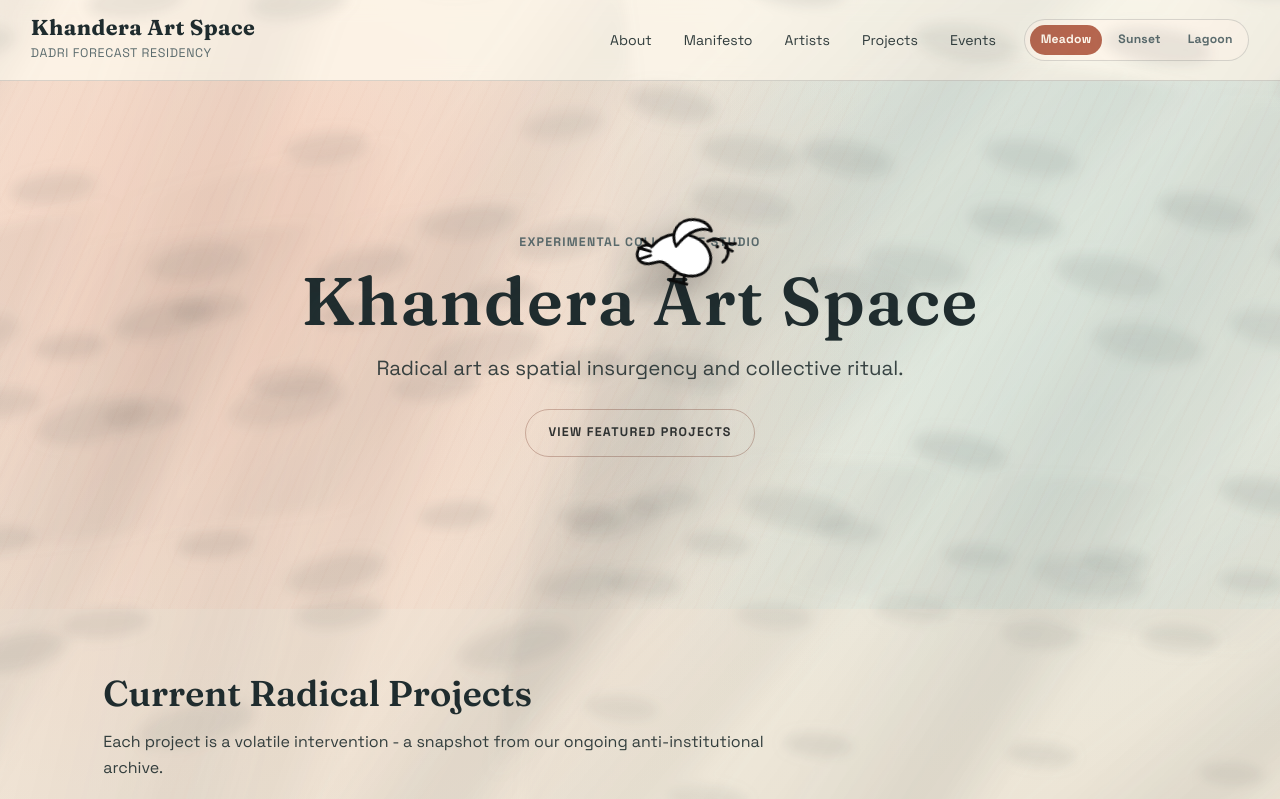
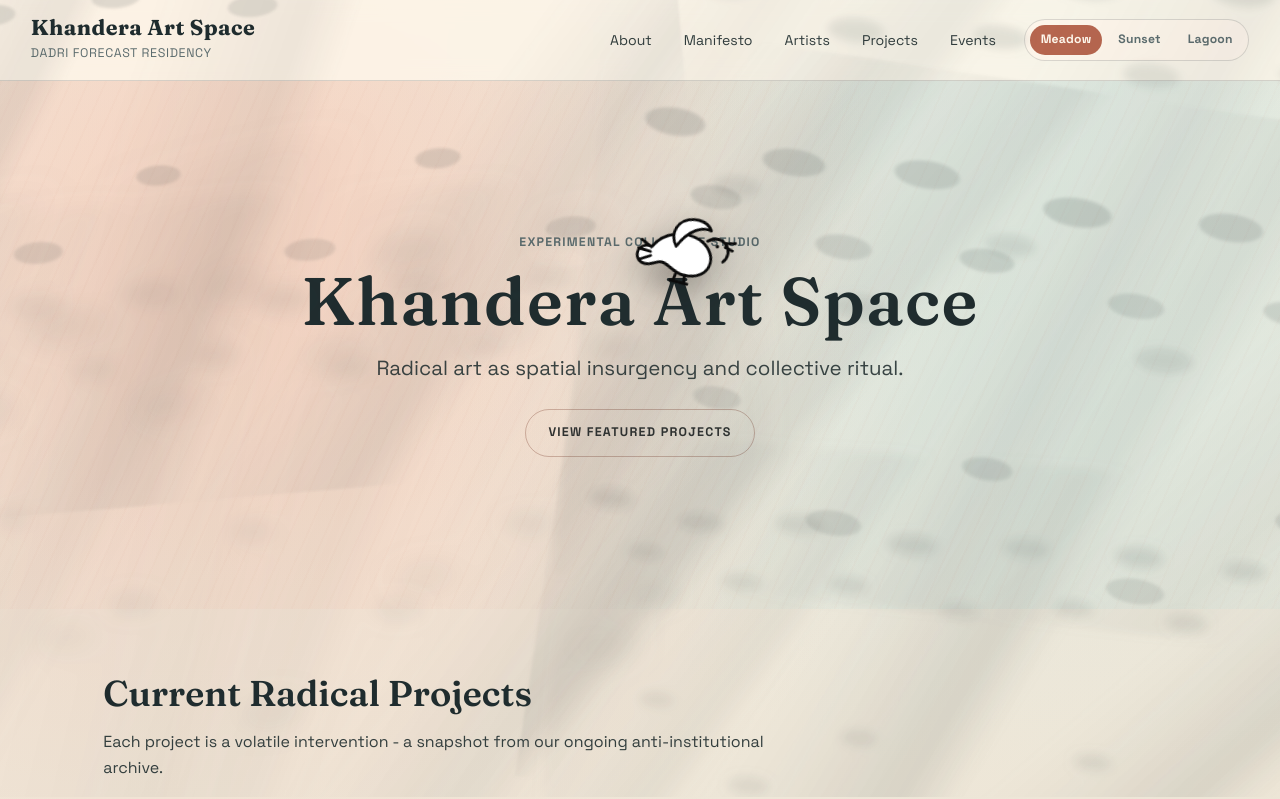
Before and after one commit to Anindyakafka/khandera_art_space_x_dadri_forecast, a SvelteKit app: page / in a window 1280 px wide. Shown: the top 799 px of the page. Built offline with nearby package versions, Linux system fonts and the light colour scheme.

Commit message:
push branch flowers leaves

```diff
--- a/src/routes/+layout.svelte
+++ b/src/routes/+layout.svelte
@@ -86,107 +86,138 @@
     pointer-events: none;
     z-index: 34;
     overflow: hidden;
+    animation: canopy-drift 12s ease-in-out infinite alternate;
   }
 
   .leaf {
     --base-rotate: 0deg;
     --base-scale: 1;
-    --leaf-opacity: 0.24;
+    --leaf-opacity: 0.22;
+    --leaf-blur: 4px;
+    --drift-x: 46px;
+    --drift-y: -26px;
+    --drift-rotate: 2.4deg;
     position: absolute;
     width: clamp(560px, 72vw, 1240px);
     aspect-ratio: 1.35 / 1;
     background:
-      radial-gradient(ellipse 7% 3.6% at 6% 13%, color-mix(in srgb, var(--text) 42%, transparent) 0 56%, transparent 64%),
-      radial-gradient(ellipse 8% 3.8% at 14% 24%, color-mix(in srgb, var(--text) 39%, transparent) 0 57%, transparent 65%),
-      radial-gradient(ellipse 7.2% 3.5% at 23% 16%, color-mix(in srgb, var(--text) 44%, transparent) 0 56%, transparent 64%),
-      radial-gradient(ellipse 8.2% 3.8% at 31% 28%, color-mix(in srgb, var(--text) 40%, transparent) 0 57%, transparent 65%),
-      radial-gradient(ellipse 7.5% 3.6% at 40% 12%, color-mix(in srgb, var(--text) 43%, transparent) 0 56%, transparent 64%),
-      radial-gradient(ellipse 8.4% 3.9% at 49% 25%, color-mix(in srgb, var(--text) 38%, transparent) 0 57%, transparent 65%),
-      radial-gradient(ellipse 7.6% 3.5% at 57% 15%, color-mix(in srgb, var(--text) 44%, transparent) 0 56%, transparent 64%),
-      radial-gradient(ellipse 8.5% 3.9% at 66% 28%, color-mix(in srgb, var(--text) 40%, transparent) 0 57%, transparent 65%),
-      radial-gradient(ellipse 7.2% 3.4% at 75% 14%, color-mix(in srgb, var(--text) 45%, transparent) 0 56%, transparent 64%),
-      radial-gradient(ellipse 8.3% 3.9% at 84% 27%, color-mix(in srgb, var(--text) 39%, transparent) 0 57%, transparent 65%),
-      radial-gradient(ellipse 7.4% 3.4% at 93% 16%, color-mix(in srgb, var(--text) 42%, transparent) 0 56%, transparent 64%),
-      radial-gradient(ellipse 7.8% 3.7% at 12% 46%, color-mix(in srgb, var(--text) 40%, transparent) 0 57%, transparent 65%),
-      radial-gradient(ellipse 8.6% 3.9% at 24% 61%, color-mix(in srgb, var(--text) 37%, transparent) 0 57%, transparent 65%),
-      radial-gradient(ellipse 7.5% 3.5% at 38% 50%, color-mix(in srgb, var(--text) 42%, transparent) 0 56%, transparent 64%),
-      radial-gradient(ellipse 8.7% 4% at 52% 63%, color-mix(in srgb, var(--text) 38%, transparent) 0 57%, transparent 65%),
-      radial-gradient(ellipse 7.4% 3.5% at 67% 49%, color-mix(in srgb, var(--text) 41%, transparent) 0 56%, transparent 64%),
-      radial-gradient(ellipse 8.5% 3.9% at 81% 62%, color-mix(in srgb, var(--text) 37%, transparent) 0 57%, transparent 65%),
-      radial-gradient(ellipse 7.2% 3.4% at 92% 50%, color-mix(in srgb, var(--text) 40%, transparent) 0 56%, transparent 64%),
-      linear-gradient(126deg, transparent 16%, color-mix(in srgb, var(--text) 23%, transparent) 30% 32%, transparent 36%),
-      linear-gradient(116deg, transparent 41%, color-mix(in srgb, var(--text) 20%, transparent) 53% 55%, transparent 60%),
-      linear-gradient(132deg, transparent 66%, color-mix(in srgb, var(--text) 17%, transparent) 74% 76%, transparent 80%);
+      radial-gradient(ellipse 4.4% 2.7% at 6% 12%, color-mix(in srgb, var(--text) 54%, transparent) 0 62%, transparent 71%),
+      radial-gradient(ellipse 3.8% 2.3% at 11% 21%, color-mix(in srgb, var(--text) 46%, transparent) 0 61%, transparent 70%),
+      radial-gradient(ellipse 4.6% 2.6% at 18% 15%, color-mix(in srgb, var(--text) 56%, transparent) 0 62%, transparent 71%),
+      radial-gradient(ellipse 4.2% 2.4% at 24% 25%, color-mix(in srgb, var(--text) 47%, transparent) 0 61%, transparent 70%),
+      radial-gradient(ellipse 4.8% 2.7% at 31% 14%, color-mix(in srgb, var(--text) 55%, transparent) 0 62%, transparent 71%),
+      radial-gradient(ellipse 4.1% 2.3% at 38% 24%, color-mix(in srgb, var(--text) 46%, transparent) 0 61%, transparent 70%),
+      radial-gradient(ellipse 5% 2.8% at 46% 16%, color-mix(in srgb, var(--text) 54%, transparent) 0 62%, transparent 71%),
+      radial-gradient(ellipse 4.2% 2.4% at 53% 27%, color-mix(in srgb, var(--text) 45%, transparent) 0 61%, transparent 70%),
+      radial-gradient(ellipse 4.7% 2.7% at 61% 15%, color-mix(in srgb, var(--text) 55%, transparent) 0 62%, transparent 71%),
+      radial-gradient(ellipse 4.1% 2.3% at 68% 25%, color-mix(in srgb, var(--text) 46%, transparent) 0 61%, transparent 70%),
+      radial-gradient(ellipse 4.8% 2.8% at 76% 15%, color-mix(in srgb, var(--text) 56%, transparent) 0 62%, transparent 71%),
+      radial-gradient(ellipse 4.2% 2.4% at 83% 26%, color-mix(in srgb, var(--text) 45%, transparent) 0 61%, transparent 70%),
+      radial-gradient(ellipse 4.4% 2.5% at 90% 16%, color-mix(in srgb, var(--text) 52%, transparent) 0 62%, transparent 71%),
+      radial-gradient(ellipse 3.6% 2.2% at 14% 47%, color-mix(in srgb, var(--text) 43%, transparent) 0 60%, transparent 69%),
+      radial-gradient(ellipse 4.2% 2.5% at 27% 61%, color-mix(in srgb, var(--text) 39%, transparent) 0 60%, transparent 69%),
+      radial-gradient(ellipse 3.8% 2.3% at 41% 51%, color-mix(in srgb, var(--text) 44%, transparent) 0 60%, transparent 69%),
+      radial-gradient(ellipse 4.4% 2.5% at 57% 64%, color-mix(in srgb, var(--text) 38%, transparent) 0 60%, transparent 69%),
+      radial-gradient(ellipse 3.9% 2.3% at 72% 52%, color-mix(in srgb, var(--text) 44%, transparent) 0 60%, transparent 69%),
+      radial-gradient(ellipse 4.3% 2.5% at 86% 64%, color-mix(in srgb, var(--text) 39%, transparent) 0 60%, transparent 69%),
+      linear-gradient(122deg, transparent 18%, color-mix(in srgb, var(--text) 26%, transparent) 29% 30.2%, transparent 33%),
+      linear-gradient(114deg, transparent 38%, color-mix(in srgb, var(--text) 22%, transparent) 50.5% 51.5%, transparent 56%),
+      linear-gradient(131deg, transparent 64%, color-mix(in srgb, var(--text) 20%, transparent) 74% 75.1%, transparent 79%),
+      linear-gradient(120deg, transparent 9%, color-mix(in srgb, var(--text) 18%, transparent) 16.8% 17.6%, transparent 21.5%);
     background-repeat: no-repeat;
     background-size: 100% 100%;
-    filter: blur(6px);
+    filter: blur(var(--leaf-blur));
     opacity: var(--leaf-opacity);
     mix-blend-mode: multiply;
     transform-origin: 50% 50%;
     will-change: transform;
-    animation: leaf-drift 34s ease-in-out infinite;
+    animation: leaf-drift 20s ease-in-out infinite;
   }
 
   .leaf-a {
     --base-rotate: -8deg;
-    --base-scale: 1.02;
-    --leaf-opacity: 0.2;
-    left: -24vw;
-    top: -20vh;
+    --base-scale: 0.96;
+    --leaf-opacity: 0.28;
+    --leaf-blur: 1.25px;
+    --drift-x: 62px;
+    --drift-y: -34px;
+    --drift-rotate: 3.2deg;
+    left: -22vw;
+    top: -18vh;
   }
 
   .leaf-b {
-    --base-rotate: 7deg;
-    --base-scale: 1.07;
-    --leaf-opacity: 0.23;
-    right: -26vw;
+    --base-rotate: 6deg;
+    --base-scale: 1.06;
+    --leaf-opacity: 0.22;
+    --leaf-blur: 3.9px;
+    --drift-x: -48px;
+    --drift-y: -26px;
+    --drift-rotate: 2.2deg;
+    right: -24vw;
     top: -14vh;
     width: clamp(620px, 76vw, 1320px);
-    animation-duration: 38s;
+    animation-duration: 18s;
     animation-delay: -11s;
   }
 
   .leaf-c {
-    --base-rotate: -4deg;
-    --base-scale: 0.98;
-    --leaf-opacity: 0.21;
+    --base-rotate: -3deg;
+    --base-scale: 1.02;
+    --leaf-opacity: 0.15;
+    --leaf-blur: 9.5px;
+    --drift-x: 36px;
+    --drift-y: -18px;
+    --drift-rotate: 1.6deg;
     left: -8vw;
     top: 25vh;
     width: clamp(560px, 68vw, 1160px);
-    animation-duration: 31s;
+    animation-duration: 22s;
     animation-delay: -15s;
   }
 
   .leaf-d {
-    --base-rotate: 8deg;
-    --base-scale: 1.05;
-    --leaf-opacity: 0.22;
+    --base-rotate: 10deg;
+    --base-scale: 1.04;
+    --leaf-opacity: 0.27;
+    --leaf-blur: 1.6px;
+    --drift-x: -58px;
+    --drift-y: 28px;
+    --drift-rotate: 3deg;
     right: -22vw;
     bottom: -7vh;
     width: clamp(640px, 78vw, 1360px);
-    animation-duration: 39s;
+    animation-duration: 16.5s;
     animation-delay: -8s;
   }
 
   .leaf-e {
     --base-rotate: -11deg;
-    --base-scale: 1.1;
-    --leaf-opacity: 0.2;
+    --base-scale: 1.12;
+    --leaf-opacity: 0.13;
+    --leaf-blur: 12px;
+    --drift-x: 28px;
+    --drift-y: -14px;
+    --drift-rotate: 1.3deg;
     left: -28vw;
     bottom: -25vh;
     width: clamp(680px, 82vw, 1420px);
-    animation-duration: 42s;
+    animation-duration: 26s;
     animation-delay: -21s;
   }
 
   .leaf-f {
     --base-rotate: 5deg;
-    --base-scale: 0.95;
-    --leaf-opacity: 0.18;
+    --base-scale: 0.93;
+    --leaf-opacity: 0.19;
+    --leaf-blur: 5.5px;
+    --drift-x: -42px;
+    --drift-y: 24px;
+    --drift-rotate: 2deg;
     right: -4vw;
     top: 55vh;
     width: clamp(500px, 64vw, 1140px);
-    animation-duration: 33s;
+    animation-duration: 21s;
     animation-delay: -13s;
   }
 
@@ -303,11 +334,21 @@
     }
 
     33% {
-      transform: translate3d(24px, -14px, 0) rotate(calc(var(--base-rotate) + 1.8deg)) scale(calc(var(--base-scale) + 0.02));
+      transform: translate3d(var(--drift-x), var(--drift-y), 0) rotate(calc(var(--base-rotate) + var(--drift-rotate))) scale(calc(var(--base-scale) + 0.02));
     }
 
     66% {
-      transform: translate3d(-18px, 12px, 0) rotate(calc(var(--base-rotate) - 1.5deg)) scale(calc(var(--base-scale) - 0.02));
+      transform: translate3d(calc(var(--drift-x) * -0.62), calc(var(--drift-y) * -0.58), 0) rotate(calc(var(--base-rotate) - var(--drift-rotate))) scale(calc(var(--base-scale) - 0.02));
+    }
+  }
+
+  @keyframes canopy-drift {
+    0% {
+      transform: translate3d(0, 0, 0);
+    }
+
+    100% {
+      transform: translate3d(0, -6px, 0);
     }
   }
 
@@ -333,9 +374,13 @@
   }
 
   @media (prefers-reduced-motion: reduce) {
+    .atmosphere {
+      animation: none;
+    }
+
     .leaf {
       animation: none;
-      opacity: 0.18;
+      opacity: 0.16;
     }
   }
 </style>
```
